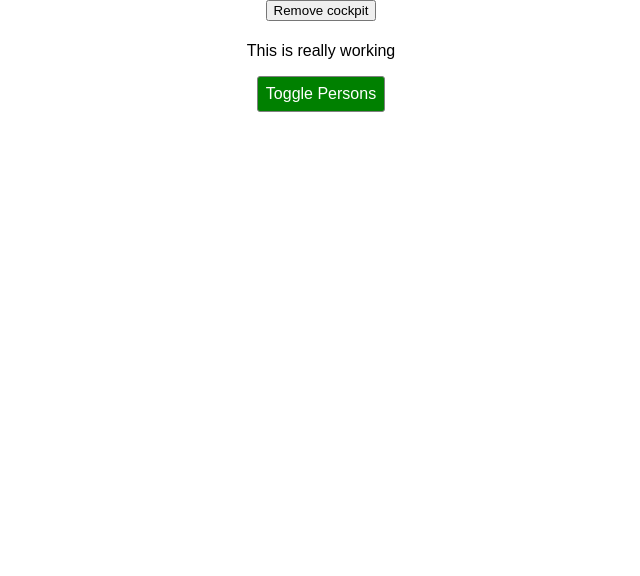
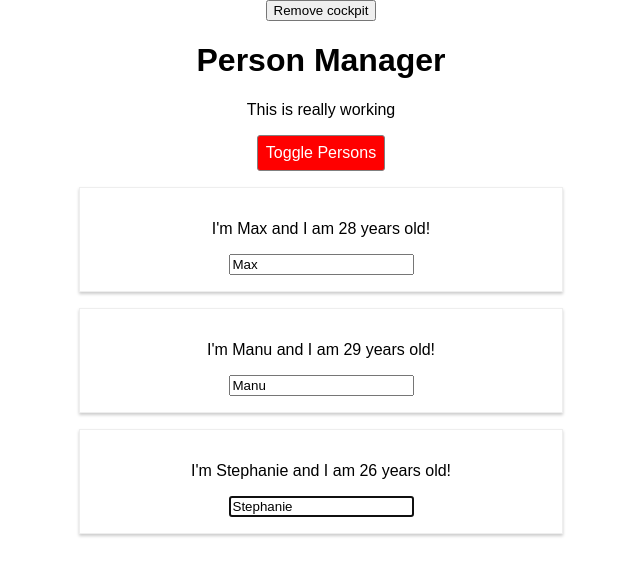
Before and after one commit to broffis/react-accelerator, a React app in the folder react-complete-guide/: page / in a window 1280 px wide. Shown: the top 576 px of the page, without its empty margins (319-959 px from the left). Built offline with nearby package versions, Linux system fonts and the light colour scheme.

Commit message:
Added refs to components

```diff
--- a/react-complete-guide/package.json
+++ b/react-complete-guide/package.json
@@ -31,6 +31,7 @@
     "postcss-flexbugs-fixes": "3.2.0",
     "postcss-loader": "2.0.8",
     "promise": "8.0.1",
+    "prop-types": "^15.7.2",
     "radium": "^0.26.0",
     "raf": "3.4.0",
     "react": "^16.12.0",
--- a/react-complete-guide/src/components/Cockpit/Cockpit.js
+++ b/react-complete-guide/src/components/Cockpit/Cockpit.js
@@ -1,16 +1,16 @@
-import React, { useEffect } from 'react';
+import React, { useEffect, useRef } from 'react';
 import classes from './Cockpit.css'
 
 const cockpit = (props) => {
+  const toggleBtnRef = useRef(null);
+
   useEffect(() => {
     console.log('[Cockpit.js] useEffect');
     // Http request
     // const timer = setTimeout(() => {
     //   alert('Saved data to cloud!');
     // },1000);
-    setTimeout(() => {
-      alert('Saved data to cloud!');
-    },1000);
+    toggleBtnRef.current.click();
     return () => {
       // clearTimeout(timer);
       console.log('[Cockpit.js] cleanup work in useEffect')
@@ -22,7 +22,7 @@
     return () => {
       console.log('[Cockpit.js] cleanup work in second useEffect')
     };
-  })
+  });
 
   const assignedClasses = [];
   let btnClass = '';
@@ -40,7 +40,10 @@
     <div className={classes.Cockpit}>
       <h1>{props.title}</h1>
         <p className={assignedClasses.join(' ')}>This is really working</p>
-        <button className={btnClass} onClick={props.clicked}>
+        <button
+          ref={toggleBtnRef}
+          className={btnClass}
+          onClick={props.clicked}>
           Toggle Persons
         </button>
     </div>
--- a/react-complete-guide/src/components/Persons/Person/Person.js
+++ b/react-complete-guide/src/components/Persons/Person/Person.js
@@ -1,20 +1,42 @@
 import React, { Component } from 'react';
+import PropTypes from 'prop-types';
 import classes from './Person.css';
 
 import Aux from '../../../hoc/Aux';
+import withClass from '../../../hoc/withClass';
 
 class Person extends Component  {
+  constructor(props) {
+    super(props);
+    this.inputElementRef = React.createRef();
+  }
+  componentDidMount() {
+    // this.inputElement.focus();
+    this.inputElementRef.current.focus();
+  }
   render () {
     console.log('[Person.js] rendering...')
     return (
       <Aux>
         <p onClick={this.props.click}>I'm { this.props.name } and I am { this.props.age } years old!</p>
         <p>{ this.props.children }</p>
-        <label htmlFor="name">Name:</label>
-        <input id="name" type="text" onChange={this.props.changed} defaultValue={this.props.name}/>
+        <input
+          id="name"
+          // ref={(inputEl) => {this.inputElement = inputEl}}
+          ref={this.inputElementRef}
+          type="text"
+          onChange={this.props.changed}
+          defaultValue={this.props.name}/>
       </Aux>
     )
   }
 };
 
-export default Person;
+Person.propTypes = {
+  click: PropTypes.func,
+  name: PropTypes.string,
+  age: PropTypes.number,
+  changed: PropTypes.func,
+};
+
+export default withClass(Person, classes.Person);
--- a/react-complete-guide/src/containers/App.js
+++ b/react-complete-guide/src/containers/App.js
@@ -30,6 +30,7 @@
     otherState: 'Some other value',
     showPersons: false,
     showCockpit: true,
+    changeCounter: 0,
   }
 
   static getDerivedStatFromProps(props, state) {
@@ -76,7 +77,12 @@
     const persons = [...this.state.persons];
     persons[personIndex] = person;
 
-    this.setState( { persons: persons } );
+    this.setState((prevState, props) => { // => Use this pattern when updating state depends on old state
+      return {
+        persons: persons,
+        changeCounter: prevState.changeCounter + 1
+      }
+    });
   }
 
   togglePersonHandler = () => {
--- a/react-complete-guide/src/hoc/withClass.js
+++ b/react-complete-guide/src/hoc/withClass.js
@@ -7,7 +7,7 @@
 const withClass = (WrappedComponent, className) => {
   return props => (
     <div className={className}>
-      <WrappedComponent />
+      <WrappedComponent {...props} />
     </div>
   );
 }
```
